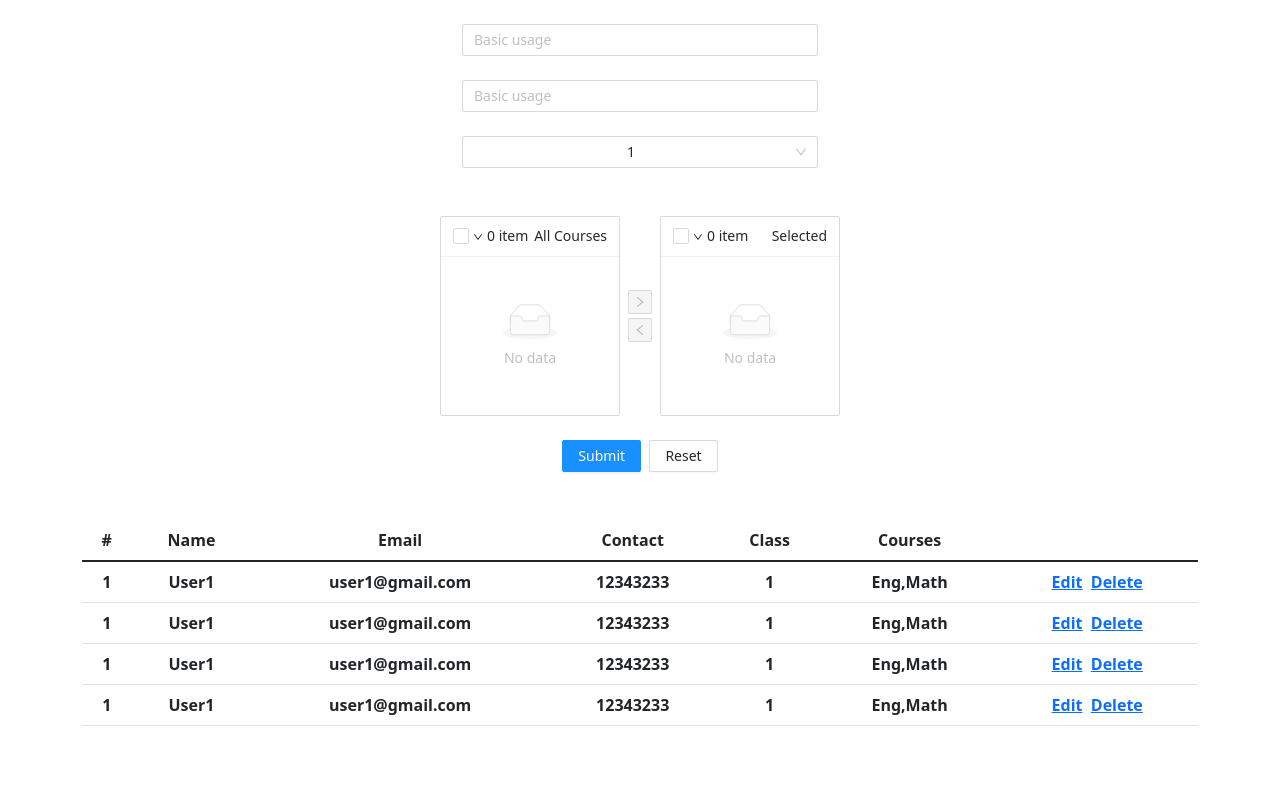
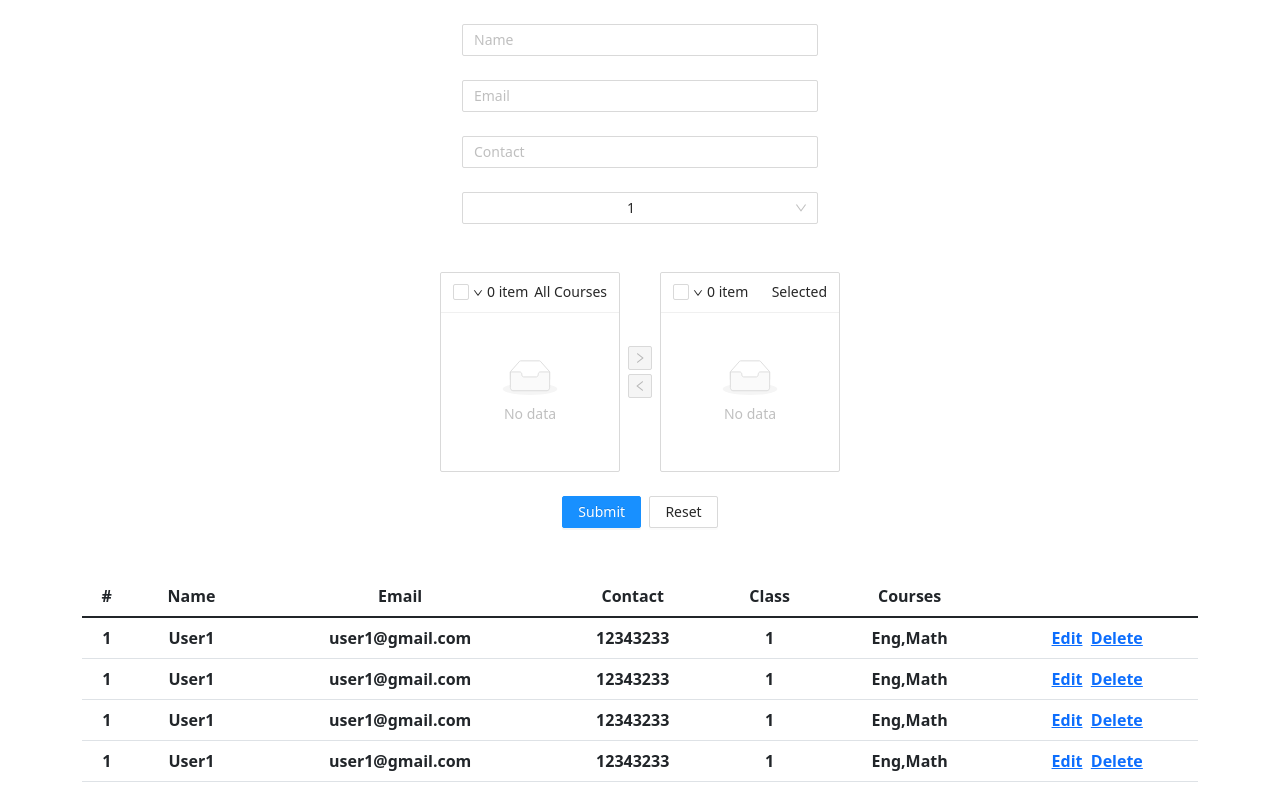
Before and after one commit to AmanSultanBaig/student_course_repo, a React (Create React App) app in the folder client/: page / in a window 1280 px wide. Shown: the top 810 px of the page. Built offline with nearby package versions, Linux system fonts and the light colour scheme; no server answers.

Commit message:
ui changes

```diff
--- a/client/src/pages/addUser.js
+++ b/client/src/pages/addUser.js
@@ -44,14 +44,20 @@ function AddUser() {
         <div className="container mb-5">
             <div className="row mt-4" style={{ display: "flex", justifyContent: "center" }}>
                 <div className="col-md-4">
-                    <Input placeholder="Basic usage" />
+                    <Input placeholder="Name" />
                 </div>
             </div>
             <div className="row mt-4" style={{ display: "flex", justifyContent: "center" }}>
                 <div className="col-md-4" >
-                    <Input placeholder="Basic usage" />
+                    <Input placeholder="Email" />
                 </div>
             </div>
+            <div className="row mt-4" style={{ display: "flex", justifyContent: "center" }}>
+                <div className="col-md-4" >
+                    <Input placeholder="Contact" />
+                </div>
+            </div>
+
             <div className="row mt-4" style={{ display: "flex", justifyContent: "center" }}>
                 <div className="col-md-4">
                     <Select defaultValue="1" style={{ width: '100%' }} onChange={handleChange}>
```
